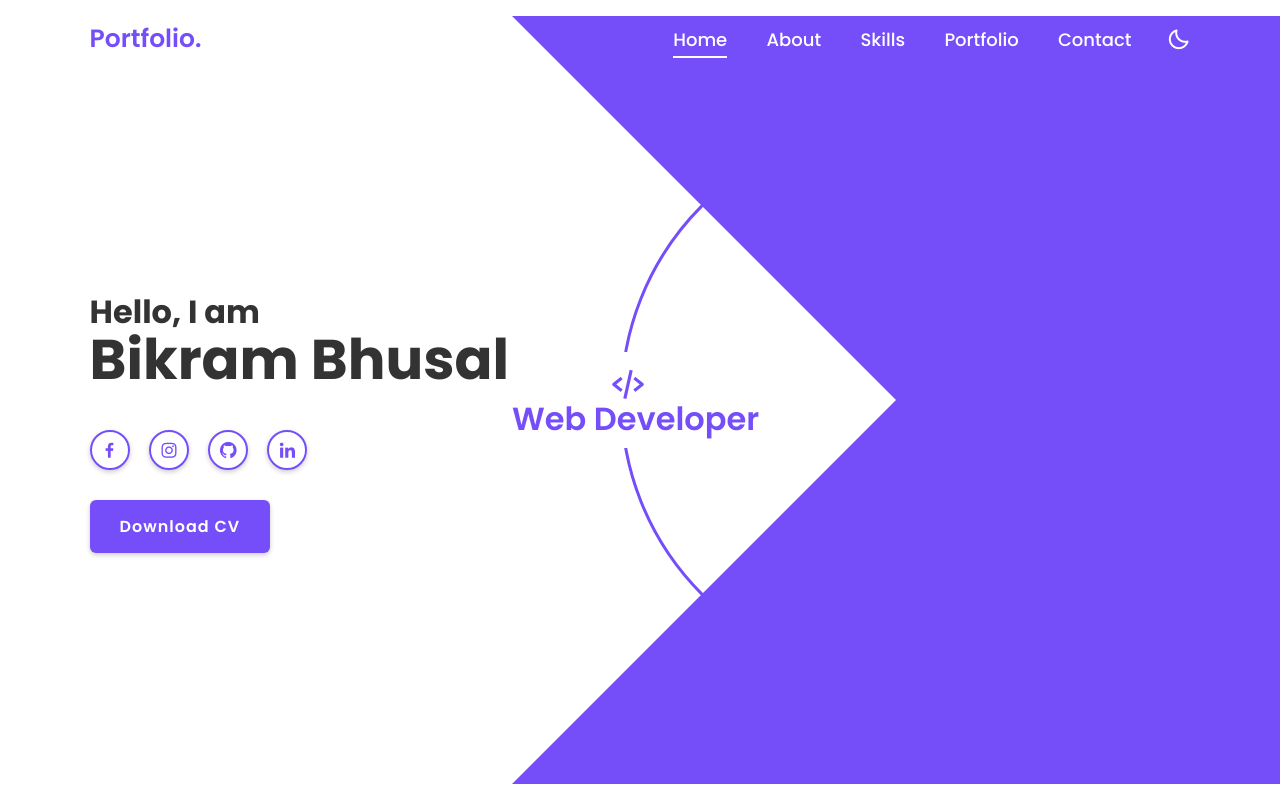
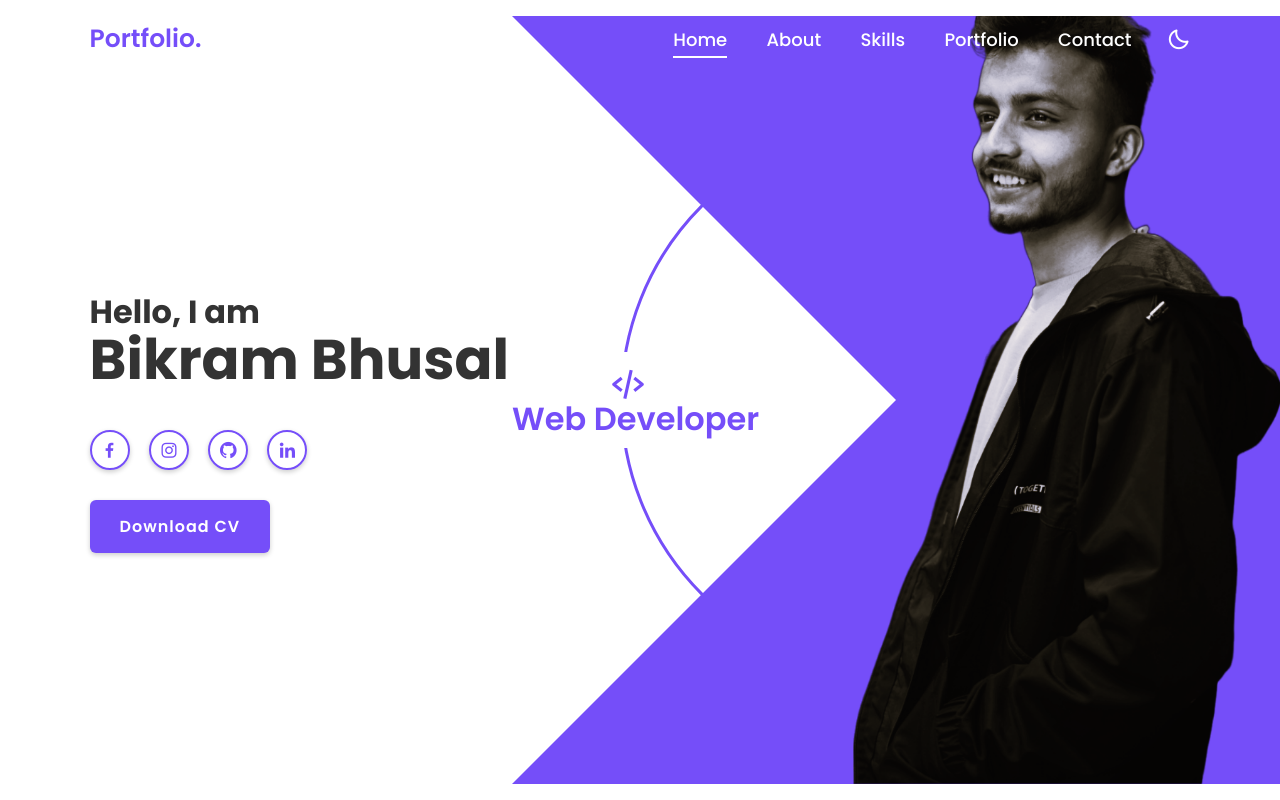
Before and after one commit to bikki10/Portfolio-design-using-HTML--CSS--JS-II, a plain HTML site: page index.html in a window 1280 px wide. Drawn offline with nearby package versions, Linux system fonts and the light colour scheme.

Commit message:
added image

```diff
--- a/index.html
+++ b/index.html
@@ -80,7 +80,7 @@
         </div>
 
         <div class="home-img">
-          <img src="logo.png" alt="" />
+          <img src="home2.png"/>
         </div>
       </div>
     </section>
--- a/script.js
+++ b/script.js
@@ -1 +1 @@
-const toggleIcon = document.querySelector('.toggle-icon');
+// const toggleIcon = document.querySelector('.toggle-icon');
--- a/style.css
+++ b/style.css
@@ -219,3 +219,12 @@ body {
     border-bottom: 384px solid var(--main-color);
     border-left: 384px solid transparent;
 }
+
+.home-img img{
+    position: absolute;
+    bottom: 0;
+    left: 0;
+    width: 100%;
+    pointer-events: none;
+    box-sizing: border-box;
+}
```
Also changed, not shown: home.png (added), home2.png (added).
